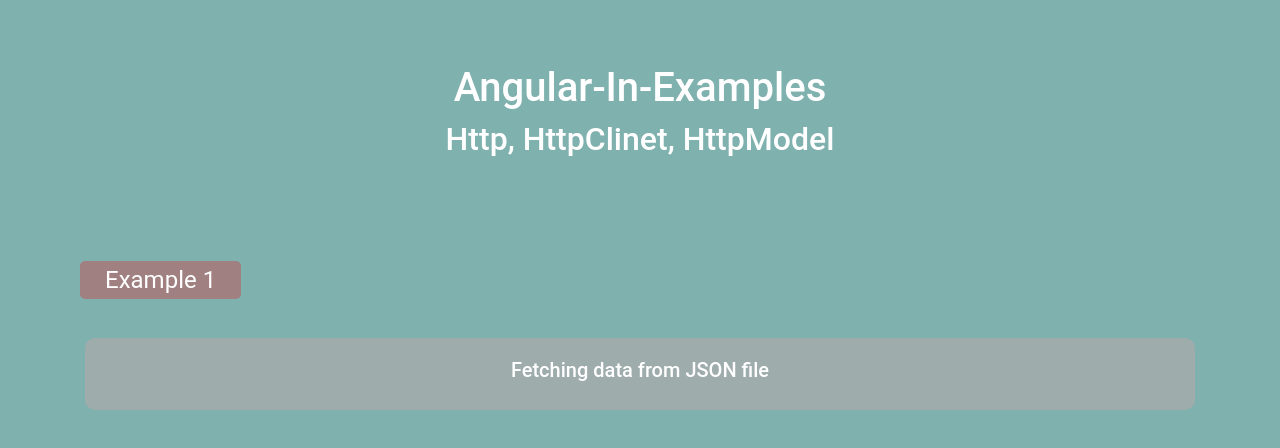
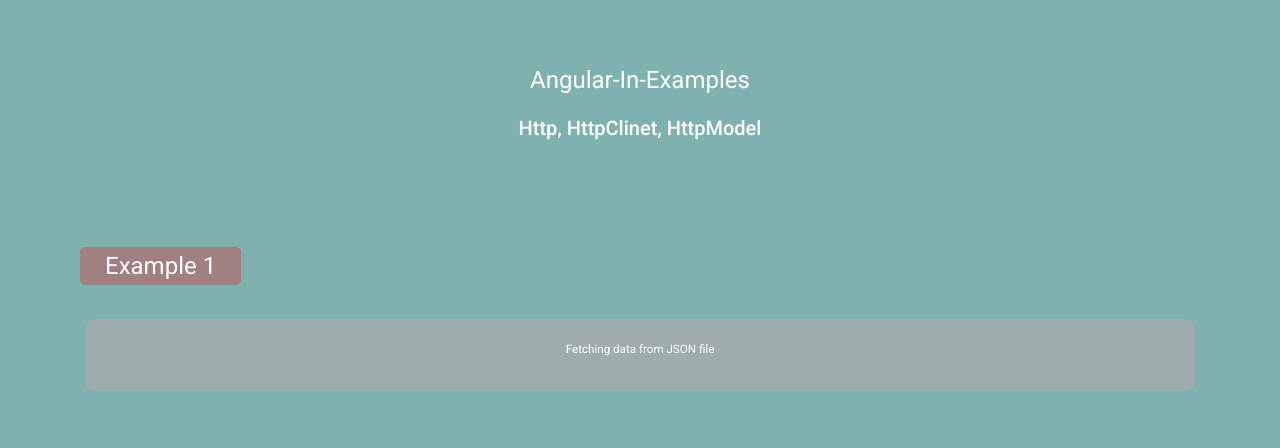
Before and after one commit to RafalM2000/http, an Angular app: page / in a window 1280 px wide. Shown: the top 448 px of the page. Built offline with nearby package versions, Linux system fonts and the light colour scheme.

Commit message:
other settings

```diff
--- a/package.json
+++ b/package.json
@@ -12,10 +12,12 @@
   "private": true,
   "dependencies": {
     "@angular/animations": "~9.0.1",
+    "@angular/cdk": "^9.2.1",
     "@angular/common": "~9.0.1",
     "@angular/compiler": "~9.0.1",
     "@angular/core": "~9.0.1",
     "@angular/forms": "~9.0.1",
+    "@angular/material": "^9.2.1",
     "@angular/platform-browser": "~9.0.1",
     "@angular/platform-browser-dynamic": "~9.0.1",
     "@angular/router": "~9.0.1",
--- a/src/index.html
+++ b/src/index.html
@@ -6,8 +6,10 @@
   <base href="/">
   <meta name="viewport" content="width=device-width, initial-scale=1">
   <link rel="icon" type="image/x-icon" href="favicon.ico">
+  <link href="https://fonts.googleapis.com/css?family=Roboto:300,400,500&display=swap" rel="stylesheet">
+  <link href="https://fonts.googleapis.com/icon?family=Material+Icons" rel="stylesheet">
 </head>
-<body>
+<body class="mat-typography">
   <app-root></app-root>
 </body>
 </html>
--- a/src/styles.css
+++ b/src/styles.css
@@ -5,4 +5,4 @@ body {
 }
 
 html, body { height: 100%; }
-body { margin: 0; font-family: Roboto, "Helvetica Neue", sans-serif; }
+body { margin: 0; font-family: Arial, Helvetica, sans-serif; }
```
Also changed, not shown: 1 other file (tests, documents, lock files or other folders).
